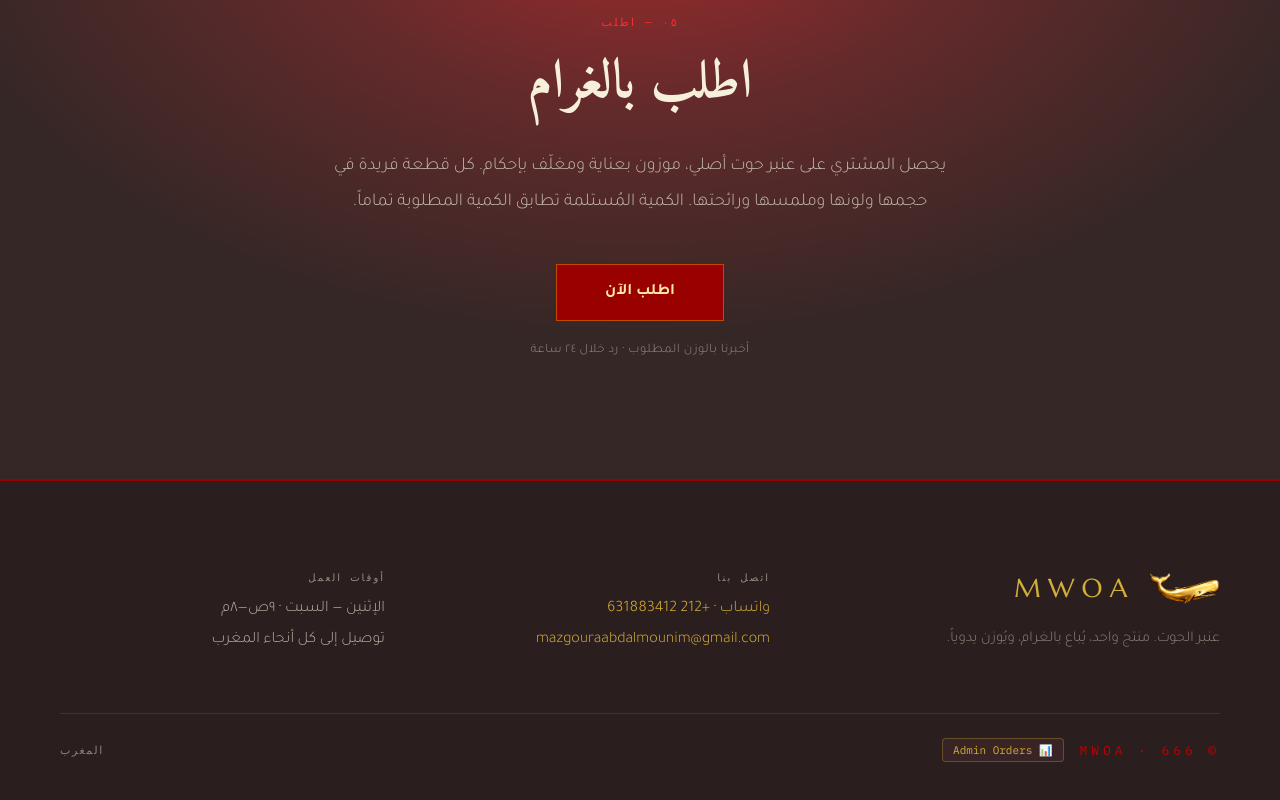
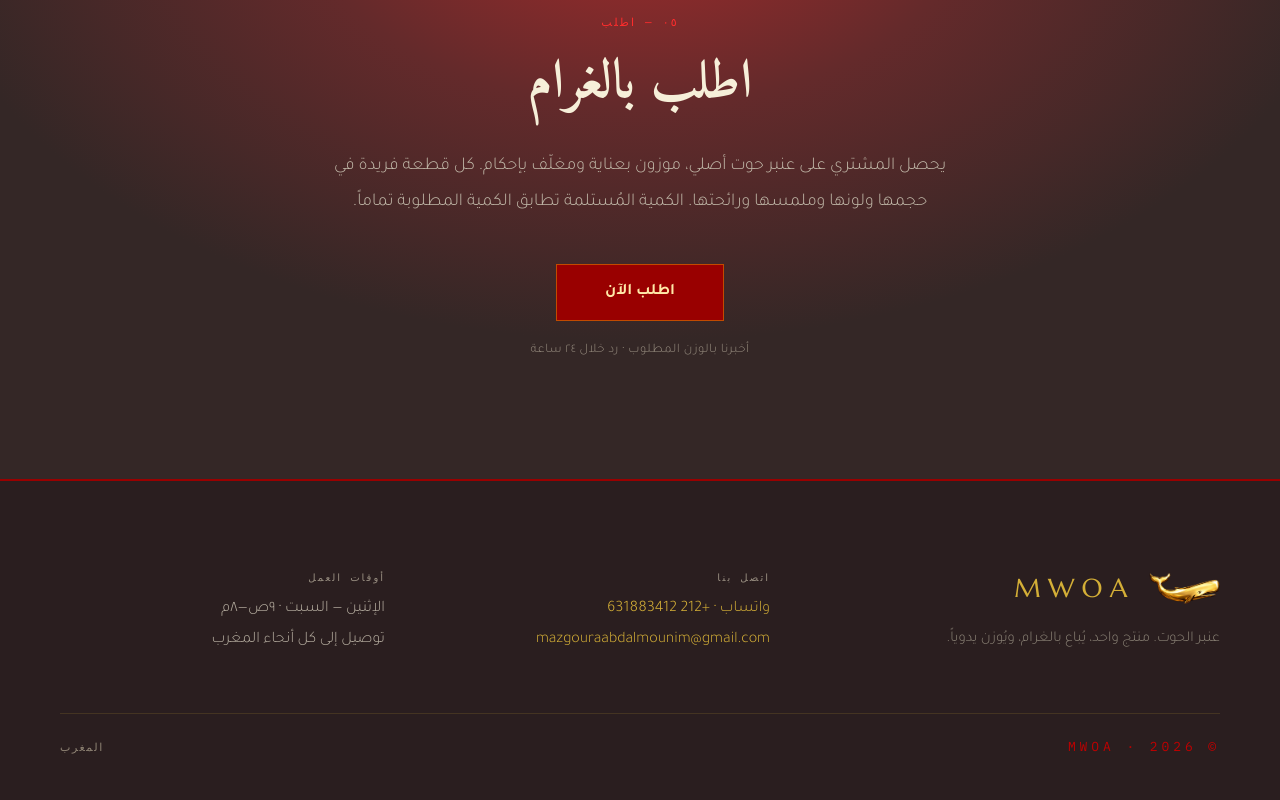
Before and after one commit to ABDE777/amber, a React (Vite) app: page / in a window 1280 px wide. Shown: the part 3652-4452 px from the top of the page. Built offline with nearby package versions, Linux system fonts and the light colour scheme.

Commit message:
Remove admin button from main page, fix mobile navbar overflow

```diff
--- a/src/App.jsx
+++ b/src/App.jsx
@@ -103,7 +103,7 @@ function Nav({ onOrder }) {
         <LangToggle />
         <button
           onClick={onOrder}
-          className="btn-ruby"
+          className="btn-ruby mwoa-nav-order"
           style={{
             padding: "10px 22px",
             background: "#c00000",
@@ -488,7 +488,7 @@ function Order({ onOrder }) {
   );
 }
 
-function Footer({ onOpenAdmin }) {
+function Footer() {
   const { t, fonts } = useLang();
   return (
     <footer id="contact" style={{ padding: "90px 60px 50px", background: "#2a1e1f", borderTop: "2px solid #990000" }}>
@@ -514,24 +514,7 @@ function Footer({ onOpenAdmin }) {
         </div>
       </div>
       <div style={{ maxWidth: 1180, margin: "60px auto 0", paddingTop: 24, borderTop: "1px solid rgba(212,175,55,.15)", display: "flex", justifyContent: "space-between", alignItems: "center", flexWrap: "wrap", gap: 20, fontFamily: C.mono, fontSize: 11, letterSpacing: ".14em", color: "#8f8474" }}>
-        <div style={{ display: "flex", alignItems: "center", gap: 16 }}>
-          <span style={{ color: "#c00000", fontSize: 13, letterSpacing: ".3em" }}>© MWOA · 666</span>
-          <button
-            onClick={onOpenAdmin}
-            style={{
-              background: "#382425",
-              border: "1px solid rgba(212,175,55,.3)",
-              color: C.gold,
-              padding: "4px 10px",
-              borderRadius: 4,
-              cursor: "pointer",
-              fontSize: 11,
-              fontFamily: C.mono,
-            }}
-          >
-            📊 Admin Orders
-          </button>
-        </div>
+        <span style={{ color: "#c00000", fontSize: 13, letterSpacing: ".3em" }}>© MWOA · 2026</span>
         <span>{t.footer.country}</span>
       </div>
     </footer>
@@ -579,7 +562,7 @@ function AppInner() {
       <Gallery />
       <Authenticity />
       <Order onOrder={openModal} />
-      <Footer onOpenAdmin={() => setAdminOpen(true)} />
+      <Footer />
       <OrderModal open={modalOpen} onClose={() => setModalOpen(false)} />
       <AdminOrdersModal open={adminOpen} onClose={() => setAdminOpen(false)} />
       <Assistant onOrder={openModal} />
--- a/src/index.css
+++ b/src/index.css
@@ -133,6 +133,13 @@ input::placeholder {
   .mwoa-nav-links {
     display: none !important;
   }
+  .mwoa-nav-order {
+    display: none !important;
+  }
+  .mwoa-nav {
+    padding: 12px 20px !important;
+    gap: 12px !important;
+  }
   .mwoa-hero {
     grid-template-columns: 1fr !important;
     padding: 128px 24px 70px !important;
```
